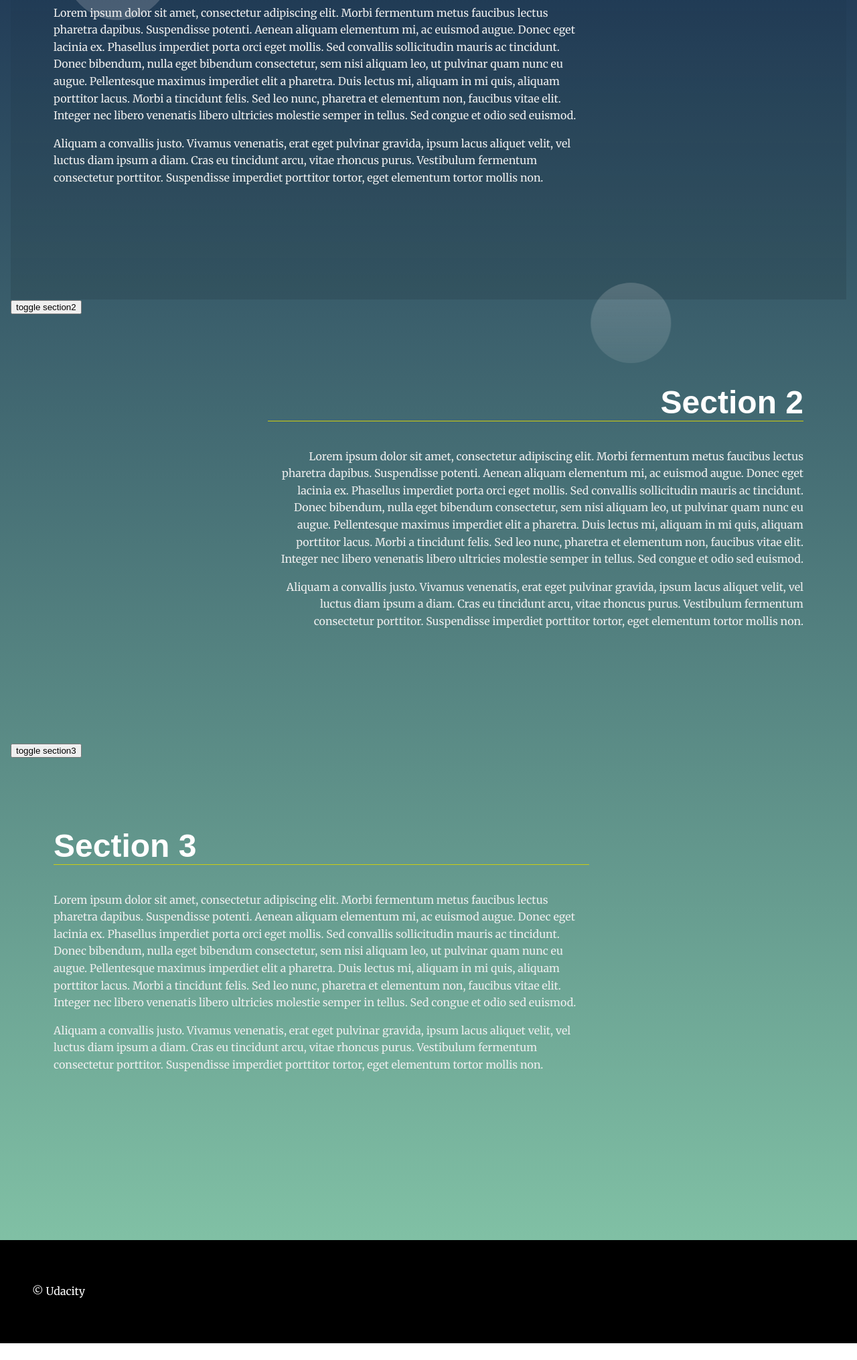
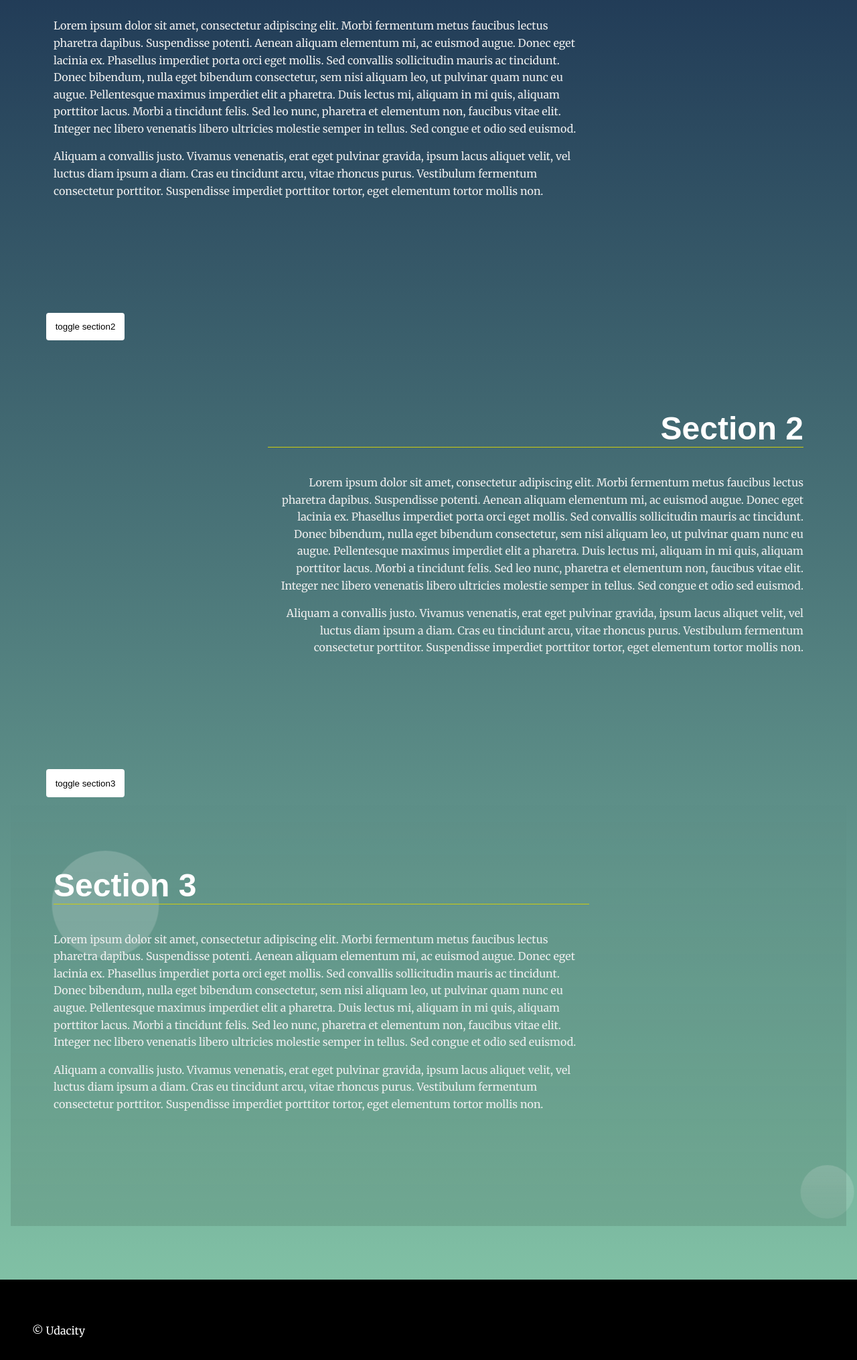
Before and after one commit to CrazyBee81/landing-page, a plain HTML site: page landing-page/index.html in a window 1280 px wide. Shown: the part 686-2716 px from the top of the page at 67% size. Before the commit the page ends 2691 px from the top, so only its background shows below. Drawn offline with Linux system fonts and the light colour scheme.

Commit message:
Update styles.css

```diff
--- a/landing-page/css/styles.css
+++ b/landing-page/css/styles.css
@@ -11,8 +11,8 @@
 
 /* ---- Base Rules ---- */
 body {
-    background: rgb(136,203,171);
-    background: linear-gradient(0deg, rgba(136,203,171,1) 0%, rgba(0,13,60,1) 100%);
+    background: rgb(136, 203, 171);
+    background: linear-gradient(0deg, rgba(136, 203, 171, 1) 0%, rgba(0, 13, 60, 1) 100%);
     margin: 0;
     font-family: 'Merriweather', serif;
     color: #fff;
@@ -26,7 +26,7 @@ h1 {
     margin: 2em 1rem;
 }
 
-@media only screen and (min-width: 35em){
+@media only screen and (min-width: 35em) {
     h1 {
         font-size: 7em;
         margin: 2em 4rem 1em;
@@ -97,6 +97,35 @@ section {
     z-index: 5;
 }
 
+/* Button Styles */
+
+.btn {
+    display:block;
+    border: none;
+    outline: none;
+    background-color: #fff;
+    color: #000;
+    padding: 1em;
+    border-radius: 4px;
+}
+
+.btn:hover {
+    background-color: #333;
+    color: #fff;
+    transition: ease 0.3s all;
+}
+
+#scrollUpBtn {
+    position: fixed;
+    bottom: 20px;
+    right: 30px;
+    z-index: 99;
+}
+
+#toggleBtn {
+    margin-left: 4em;
+}
+
 /* Footer Styles */
 .page__footer {
     background: #000;
@@ -104,7 +133,7 @@ section {
     color: #fff;
 }
 
-.page__footer p{
+.page__footer p {
     color: #fff;
 }
 
@@ -116,7 +145,7 @@ section {
     text-align: left;
 }
 
-@media only screen and (min-width: 35em){
+@media only screen and (min-width: 35em) {
     .landing__container {
         max-width: 50em;
         padding: 4em;
@@ -146,8 +175,8 @@ section:nth-of-type(odd) .landing__container::before {
 
 section:nth-of-type(even) .landing__container::before {
     content: '';
-    background: rgb(255,255,255);
-    background: linear-gradient(0deg, rgba(255,255,255,.1) 0%, rgba(255,255,255,.2) 100%);
+    background: rgb(255, 255, 255);
+    background: linear-gradient(0deg, rgba(255, 255, 255, .1) 0%, rgba(255, 255, 255, .2) 100%);
     position: absolute;
     top: 3em;
     right: 3em;
@@ -161,8 +190,8 @@ section:nth-of-type(even) .landing__container::before {
 
 section:nth-of-type(3n) .landing__container::after {
     content: '';
-    background: rgb(255,255,255);
-    background: linear-gradient(0deg, rgba(255,255,255,.1) 0%, rgba(255,255,255,.2) 100%);
+    background: rgb(255, 255, 255);
+    background: linear-gradient(0deg, rgba(255, 255, 255, .1) 0%, rgba(255, 255, 255, .2) 100%);
     position: absolute;
     right: 0;
     bottom: 0;
@@ -176,8 +205,8 @@ section:nth-of-type(3n) .landing__container::after {
 
 section:nth-of-type(3n + 1) .landing__container::after {
     content: '';
-    background: rgb(255,255,255);
-    background: linear-gradient(0deg, rgba(255,255,255,.1) 0%, rgba(255,255,255,.2) 100%);
+    background: rgb(255, 255, 255);
+    background: linear-gradient(0deg, rgba(255, 255, 255, .1) 0%, rgba(255, 255, 255, .2) 100%);
     position: absolute;
     right: 20vw;
     bottom: -5em;
@@ -193,31 +222,27 @@ section:nth-of-type(3n + 1) .landing__container::after {
 /* ---- Theme State Rules ---- */
 /* Section Active Styles */
 /* Note: your-active-class class is applied through javascript. You should update the class here and in the index.html to what you set in your javascript file.  */
-section.your-active-class {
+section.active-class {
     background: rgb(0, 0, 0);
     background: linear-gradient(0deg, rgba(0, 0, 0, 0.1) 0%, rgba(0, 0, 0, 0) 100%);
 }
 
-section.your-active-class .landing__container::before {
+section.active-class .landing__container::before {
     opacity: 1;
     animation: rotate 4s linear 0s infinite forwards;
 }
 
-section.your-active-class .landing__container::after {
+section.active-class .landing__container::after {
     opacity: 1;
     animation: rotate 5s linear 0s infinite forwards reverse;
 }
 
 /* Section Active Styles Keyframe Animations */
 @keyframes rotate {
-	from {
-		transform: rotate(0deg)
-		           translate(-1em)
-		           rotate(0deg);
-	}
-	to {
-		transform: rotate(360deg)
-		           translate(-1em)
-		           rotate(-360deg);
-	}
+    from {
+        transform: rotate(0deg) translate(-1em) rotate(0deg);
+    }
+    to {
+        transform: rotate(360deg) translate(-1em) rotate(-360deg);
+    }
 }
```
